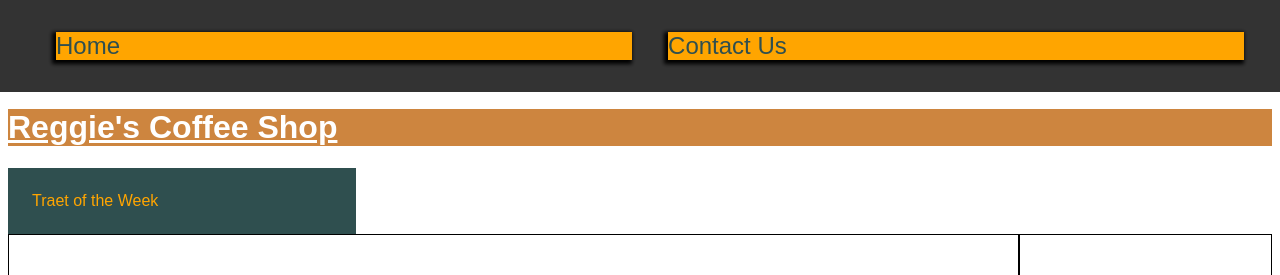
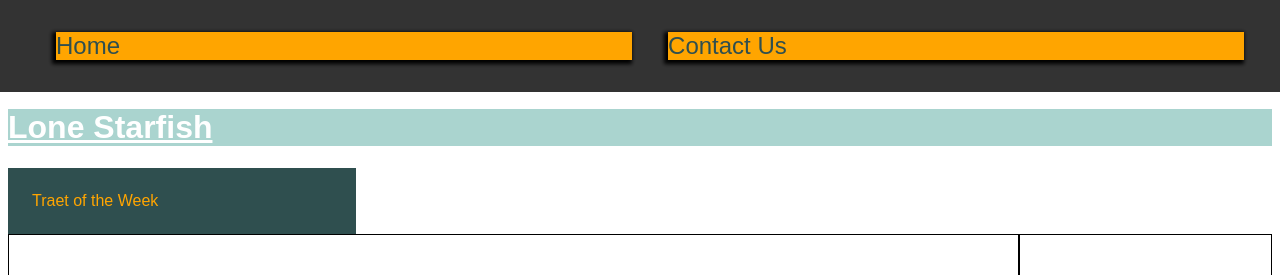
Before and after one commit to ding0054/ding0054.github.io, a plain HTML site: page midterm/index.html in a window 1280 px wide. Shown: the top 275 px of the page. Drawn offline with Linux system fonts and the light colour scheme.

Commit message:
midterm assignment

```diff
--- a/midterm/index.html
+++ b/midterm/index.html
@@ -4,7 +4,7 @@
 <head>
     <meta charset="UTF-8">
     <title>
-        Reggie's Coffee Shop - Home
+        Lone Starfish
     </title>
     <link rel="stylesheet" href="css/main.css">
 </head>
@@ -13,8 +13,8 @@
     <!-- tagname + Tab to autocomplete -->
     <!--command + right arrow key to jump to end of line -->
     <!-- alt + up or down arrow keys to move a line of code -->
-    <header style="background-color: peru;">
-        <h1>Reggie's Coffee Shop</h1>
+    <header style="background-color:#aad4cf;">
+        <h1>Lone Starfish</h1>
         <nav>
             <ul>
                 <li>
```
Also changed, not shown: midterm/images/lone-starfish-wide.jpg (added), midterm/images/lone-starfish.jpg (added).
